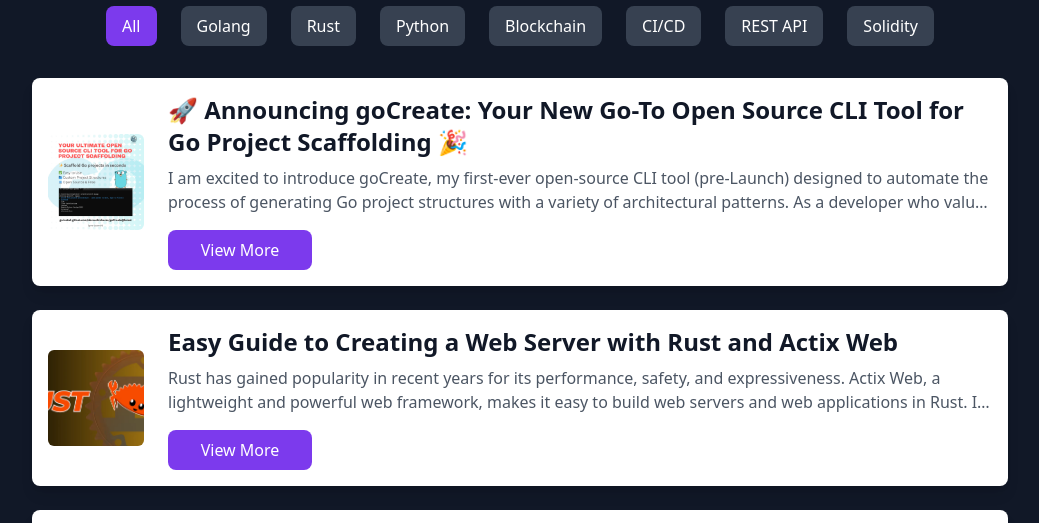
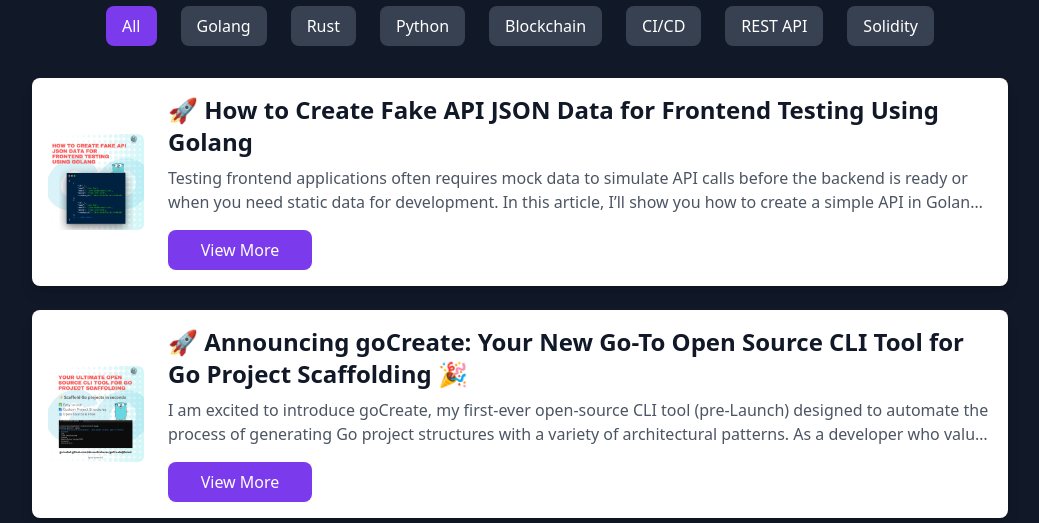
Before and after one commit to devsachinborse/portfolio-website, a plain HTML site: page blogs.html in a window 1280 px wide. Shown: the part 210-733 px from the top of the page, without its empty margins (120-1159 px from the left). Drawn offline with nearby package versions, Linux system fonts and the light colour scheme.

Commit message:
add api blog

```diff
--- a/blogs.html
+++ b/blogs.html
@@ -51,6 +51,16 @@
 
       <!-- Blog Posts -->
       <div class="mt-8 space-y-6 m-6">
+
+        <!-- Blog Post: Golang -->
+        <div class="blog-post RestAPI flex flex-col md:flex-row items-center bg-white shadow-lg rounded-lg p-4">
+          <img src="/images/fakeapi.png" alt="goCreate" class="w-24 h-24 object-cover rounded-md mr-6 mb-4 md:mb-0">
+          <div class="flex-grow">
+            <h3 class="text-2xl font-semibold ">🚀 How to Create Fake API JSON Data for Frontend Testing Using Golang</h3>
+            <p class="mt-2 text-gray-600 truncate-multiline">Testing frontend applications often requires mock data to simulate API calls before the backend is ready or when you need static data for development. In this article, I’ll show you how to create a simple API in Golang that serves fake JSON data, ideal for frontend testing.</p>
+            <a href="https://sachinborse.hashnode.dev/how-to-create-fake-api-json-data-using-golang" target="_blank" class="block mt-4 px-4 py-2 bg-purple-600 text-white rounded-lg w-36 text-center">View More</a>
+          </div>
+        </div>
 
         <!-- Blog Post: Golang -->
         <div class="blog-post Golang flex flex-col md:flex-row items-center bg-white shadow-lg rounded-lg p-4">
```
Also changed, not shown: images/fakeapi.png (added).
